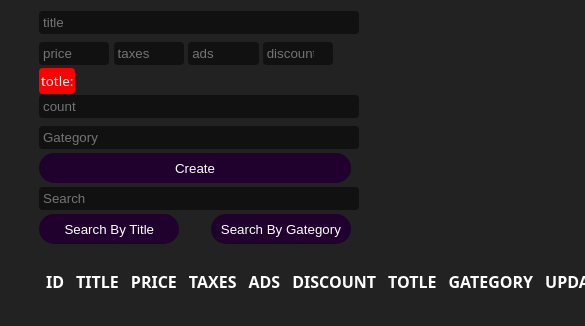
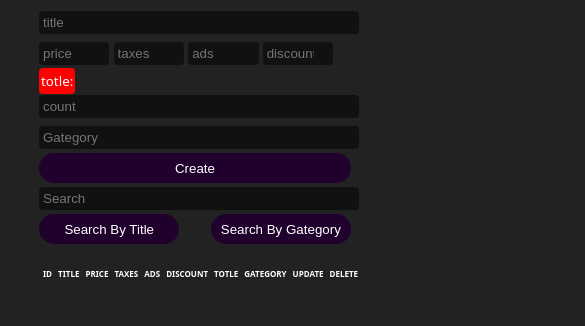
Before and after one commit to kogajawa/CRUDS, a plain HTML site: page index.html in a window 390 px wide. Shown: the part 68-394 px from the top of the page, 585 px wide, since content can reach past the window. Drawn offline with Linux system fonts and the light colour scheme.

Commit message:
edit code

```diff
--- a/style.css
+++ b/style.css
@@ -1,6 +1,6 @@
 *{
     padding: 0px;
-    margin: 0px;
+    margin: 0px ;
 }
 body{
     background-color: #222;
@@ -100,3 +100,18 @@ th, td {
 #deleteAll{
     margin: 20px 0;
 }
+@media (max-width:650px){
+    table{
+        width: 100%;
+        text-align: center;
+        margin: 5px 0;
+
+    }
+    table th{
+        text-transform: uppercase;
+        font-size: 8px;
+    }
+    th, td {
+        padding: 2px;
+    }
+}
```
